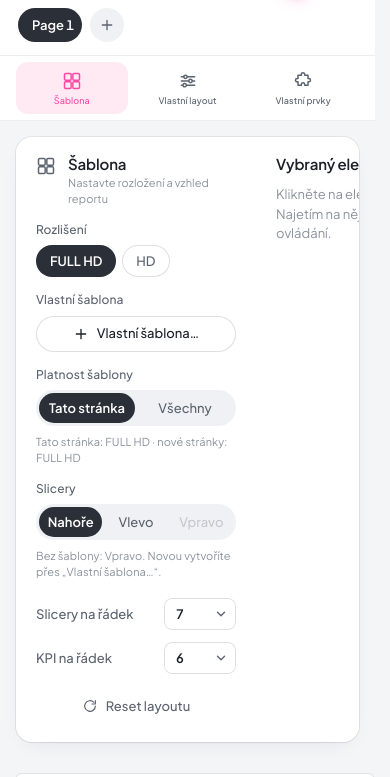
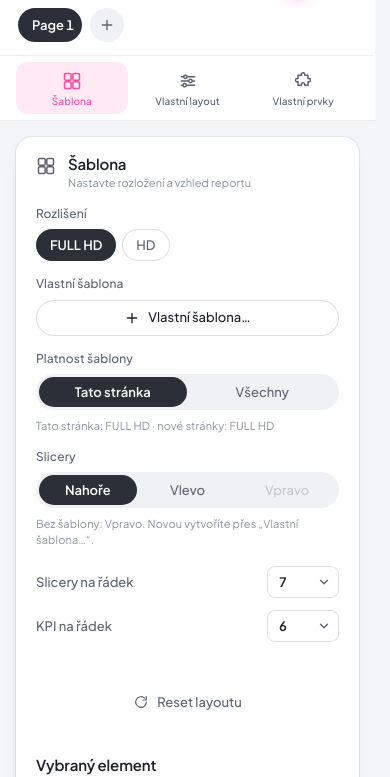
Before and after one commit to ttranka99/kvapka, a plain HTML site: page index.html in a window 390 px wide. Shown: the part 49-826 px from the top of the page. Drawn offline with Linux system fonts and the light colour scheme.

Commit message:
fix: make the sidebar fit small windows
- Stack the panels above the canvas from 900px instead of 680px and drop the 220px sidebar tier, where the three-way placement control spilled out of its track
- Stacked layout is a two-column grid: Šablona left, Vybraný element and Přidat right, Reset layoutu stretched under both; one column below 600px
- Tune the right column so its buttons sit on the left column's rows (add buttons with Vlastní šablona, Použít změny with the scope switch, add buttons with the placement switch when an element is selected)
- Show a thin scrollbar on the desktop column when it overflows, so Přidat is discoverable on short windows
- Let the add buttons wrap to two rows instead of clipping Graf when the column is narrow

```diff
--- a/assets/style.css
+++ b/assets/style.css
@@ -75,7 +75,7 @@
    auto-fit canvas, but it permanently inset every sticky/fixed element by the
    gutter width — the stability now comes from the root simply never scrolling.
    Below the stacked breakpoint the page does scroll, so the gutter is
-   re-reserved there; see the max-width: 680px block.) */
+   re-reserved there; see the max-width: 900px block.) */
 html,
 body {
   height: 100%;
@@ -638,9 +638,11 @@ body.section-prvky .main {
   flex-direction: column;
   min-height: 0;
   overflow-y: auto;
-  /* Scrolls (rarely, on short viewports) without a bar cutting into the
-     rounded card; the clipped last section is the cue. */
-  scrollbar-width: none;
+  /* Scrolls on short viewports (a selected element makes the column ~1050px
+     tall). A slim, muted bar appears only then — without it the "Přidat"
+     section below the fold had nothing hinting it was there. */
+  scrollbar-width: thin;
+  scrollbar-color: var(--line-strong) transparent;
   background: var(--surface);
   border-radius: var(--r-lg);
   box-shadow: 0 0 0 1px var(--line), var(--shadow-card);
@@ -812,10 +814,6 @@ select {
   cursor: not-allowed;
 }
 
-.reset-layout-btn {
-  margin-top: 8px;
-}
-
 /* ----------------------------------------------------
    COLLAPSIBLE — animates the grid row's fr size; the
    -inner wrapper clips the content while collapsed.
@@ -838,13 +836,16 @@ select {
 /* ----------------------------------------------------
    ADD ELEMENTS
 -----------------------------------------------------*/
+/* Three across in the full-width column; two plus one when the column is
+   narrower (the 260px tier, or a scrollbar taking its share) rather than
+   clipping "Graf" off the end. */
 .add-elements .button-group {
-  display: flex;
+  display: grid;
+  grid-template-columns: repeat(auto-fit, minmax(76px, 1fr));
   gap: 8px;
 }
 
 .add-elements .button-group .btn {
-  flex: 1;
   justify-content: flex-start;
   padding-left: 12px;
 }
@@ -1698,32 +1699,14 @@ body.is-resizing-chart .element-controls {
   }
 }
 
-/* Second squeeze: three columns still hold. The floor is the sidebar's
-   three-way placement control (~210px) plus a rail wide enough for its
-   labels, so 56 + 220 leaves the sheet ~370px even at the 680px stack point. */
+/* Stack. 260px is the sidebar's floor — the three-way placement control needs
+   ~204px of content width — so below 900px the columns become rows instead of
+   squeezing further. Everything here is about that, not about widths. */
 @media (max-width: 900px) {
-  :root {
-    --rail: 56px;
-    --sidebar: 220px;
-  }
-
   .topbar-subtitle {
     display: none;
   }
 
-  .rail {
-    padding: 12px 4px;
-  }
-
-  .rail-btn {
-    font-size: 9px;
-    overflow-wrap: anywhere;
-  }
-}
-
-/* Stack. Everything here is about the columns becoming rows — nothing about
-   the widths, which the tiers above already settled. */
-@media (max-width: 680px) {
   /* The stacked layout is the one place the page itself scrolls, so the
      root unlocks here — and reserves the scrollbar gutter, which is what
      computeFitScale()'s stacked branch measures against. */
@@ -1785,21 +1768,50 @@ body.is-resizing-chart .element-controls {
     scrollbar-gutter: auto;
   }
 
+  /* Two columns: Šablona takes the whole left one, the selection and add
+     panels auto-place into the right one, and the reset button stretches
+     under both. Never a horizontal scroll. */
   .sidebar-panels {
-    flex-direction: row;
-    align-items: stretch;
-    overflow-x: auto;
-  }
-
-  .sidebar-panels .panel {
-    flex: 1 1 240px;
-    /* min() so a 320px phone gets one full-width panel rather than a panel
-       wider than the screen plus a horizontal page scroll. */
-    min-width: min(240px, 100%);
+    display: grid;
+    grid-template-columns: 1fr 1fr;
+    grid-template-rows: auto 1fr auto;
+    overflow: visible;
+  }
+
+  .sidebar-panels > .panel:first-child {
+    grid-row: 1 / 3;
+  }
+
+  .panel-reset {
+    grid-row: 3;
+    grid-column: 1 / -1;
   }
 
   .sidebar-panels .panel + .panel {
     padding-top: 18px;
+  }
+
+  /* The right column is tuned to sit on the left one's rows: with nothing
+     selected the add buttons line up with "Vlastní šablona…"; with a
+     selection "Použít změny" lines up with the scope switch and the add
+     buttons with the placement switch. The offsets hold as long as neither
+     column wraps text, i.e. down to 600px with a one-line scope note. */
+  .sidebar-panels .panel + .add-elements {
+    padding-top: 14px;
+  }
+
+  /* The unselected state needs 14px more; the hint carries them and takes
+     them away when it collapses. */
+  .empty-hint {
+    margin-bottom: 14px;
+  }
+
+  .sel-row {
+    min-height: 30px;
+  }
+
+  #apply-selection {
+    margin-top: 9px;
   }
 
   /* The panel still hangs off the bell, but toasts break out to the bottom
@@ -1815,3 +1827,11 @@ body.is-resizing-chart .element-controls {
     max-width: none;
   }
 }
+
+/* Phones: one column. Below 600px a half-width column is under 275px and
+   the hint and panel subtitle start wrapping, which breaks the alignment. */
+@media (max-width: 600px) {
+  .sidebar-panels {
+    grid-template-columns: 1fr;
+  }
+}
--- a/index.html
+++ b/index.html
@@ -188,8 +188,12 @@
                             <select id="kpis-per-row"></select>
                         </div>
                     </div>
+                </section>
 
-                    <button id="reset-layout" class="btn btn-ghost full-btn reset-layout-btn">
+                <!-- Its own panel so the stacked layout can stretch it under
+                     both columns (see the grid in style.css). -->
+                <section class="panel panel-reset">
+                    <button id="reset-layout" class="btn btn-ghost full-btn">
                         <svg xmlns="http://www.w3.org/2000/svg" viewBox="0 0 24 24" fill="none" aria-hidden="true"><path d="M20 12a8 8 0 1 1-2.5-5.8M20 4v5h-5" stroke="currentColor" stroke-width="1.8" stroke-linecap="round" stroke-linejoin="round"/></svg>
                         <span>Reset layoutu</span>
                     </button>
```
